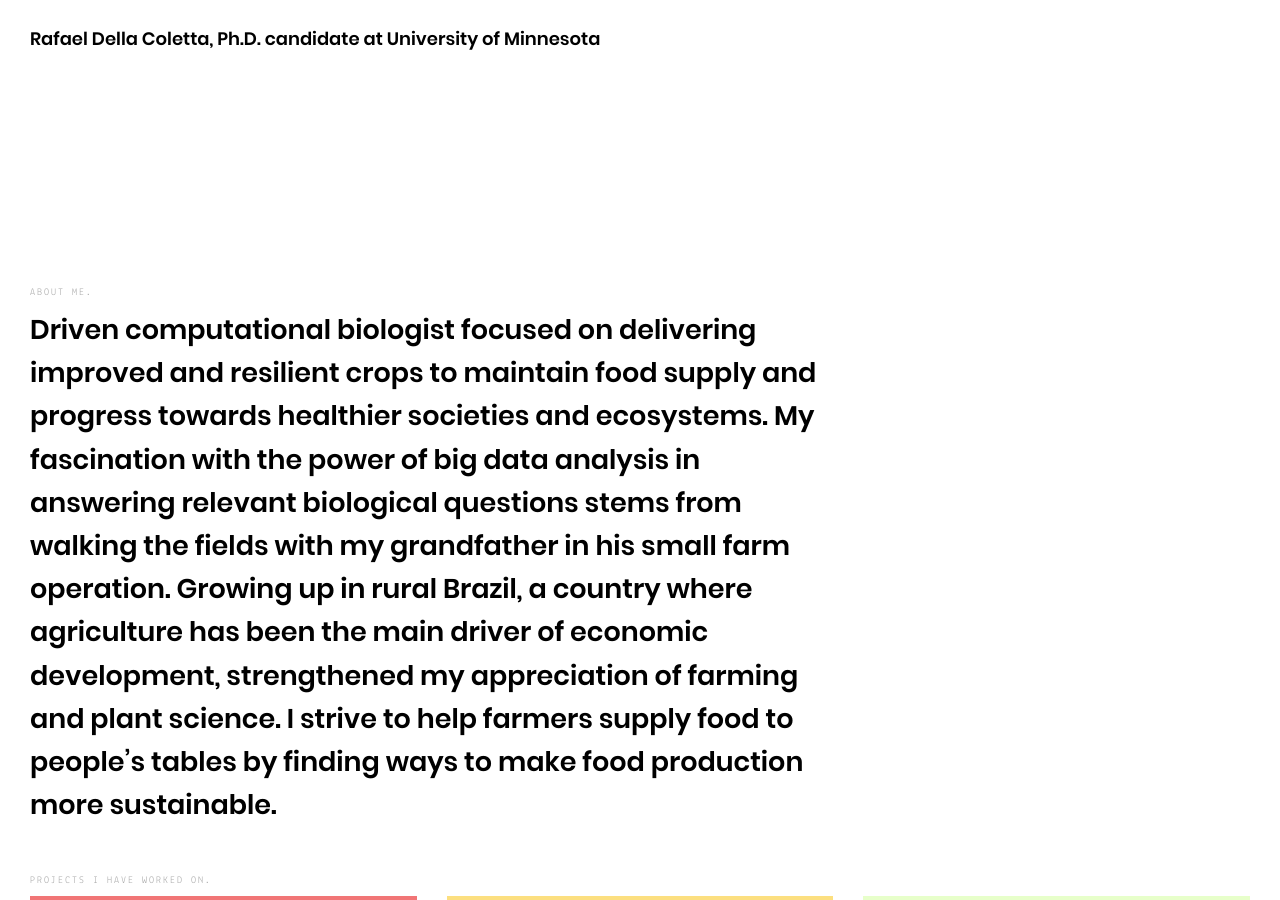
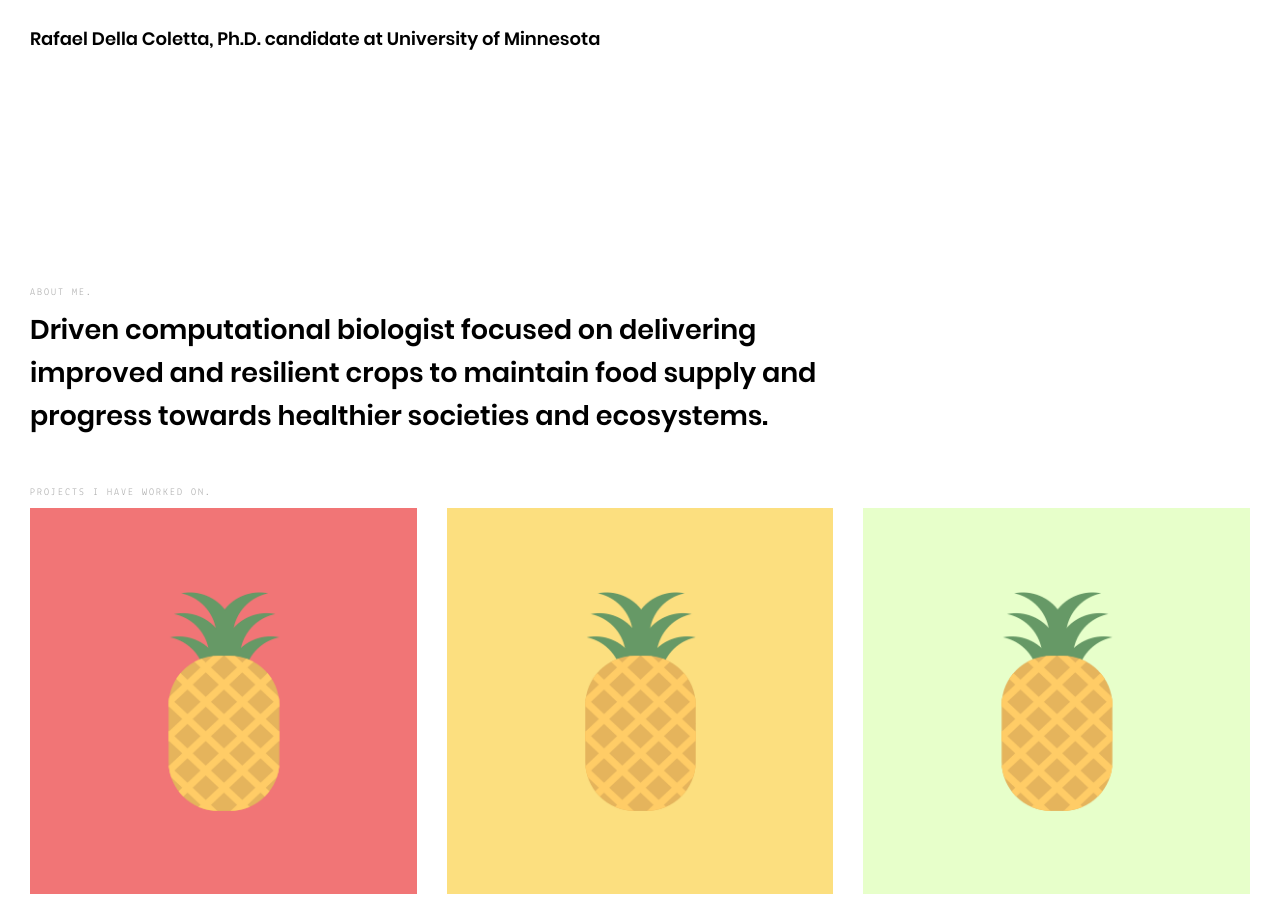
Before and after one commit to rdcoletta/me, a Jekyll site: the page built from index.html, in a window 1280 px wide and 900 px high. Built offline with Jekyll 4.4.1, drawn with Linux system fonts in a browser that asks for light colours.

Commit message:
updated about me section

```diff
--- a/_config.yml
+++ b/_config.yml
@@ -1,8 +1,7 @@
 # User config
 author: "Rafael Della Coletta, Ph.D. candidate at University of Minnesota"
 tagline: "about me"
-description: "Driven computational biologist focused on delivering improved and resilient crops to maintain food supply and progress towards healthier societies and ecosystems. My fascination with the power of big data analysis in answering relevant biological questions stems from walking the fields with my grandfather in his small farm operation. Growing up in rural Brazil, a country where agriculture has been the main driver of economic development, strengthened my appreciation of farming and plant science. I strive to help farmers supply food to people’s tables by finding ways to make food production more sustainable."
-keywords: "genomics, computational biology, bioinformatics, plant sciences"
+description: "Driven computational biologist focused on delivering improved and resilient crops to maintain food supply and progress towards healthier societies and ecosystems."
 email: "della028@umn.edu"
 linkedin: "https://www.linkedin.com/in/rafael-della-coletta/"
 twitter: "https://twitter.com/rafael_coletta"
```
